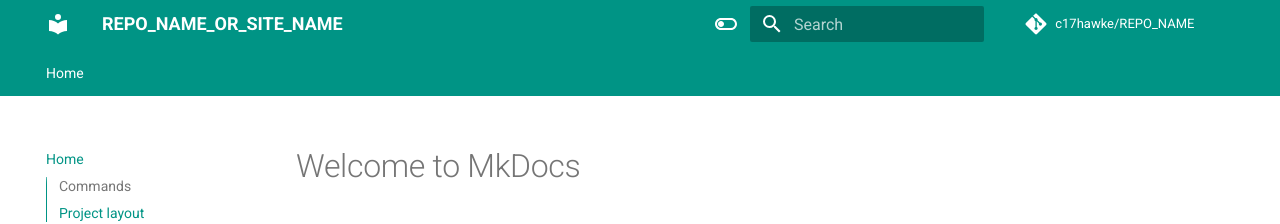
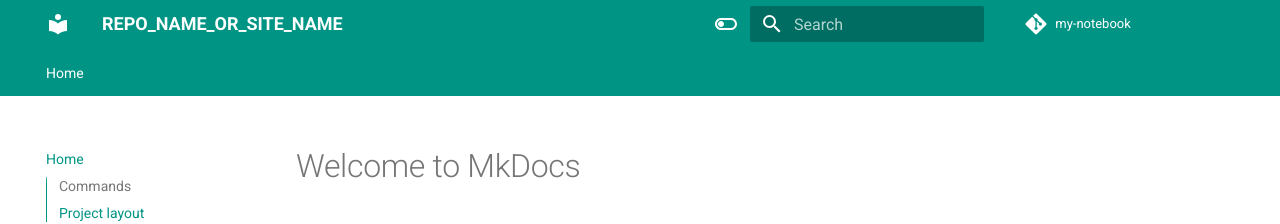
Before and after one commit to Crystalhhc/my-notebook, an MkDocs documentation site: the page built from docs/index.md, in a window 1280 px wide. Shown: the top 224 px of the page. Built offline with MkDocs 1.6.1 and Material for MkDocs 9.7.7, drawn with Linux system fonts in a browser that asks for light colours; comment, search, counter and statistics services are not loaded.

Commit message:
modified:   mkdocs.yml

```diff
--- a/mkdocs.yml
+++ b/mkdocs.yml
@@ -4,13 +4,13 @@
 nav:
   - Home: index.md
 
-site_author: Sunny Bhaveen Chandra
+site_author: Crystal Chen
 site_description: >-
   DESCRIPTION
 
 # Repository
-repo_name: c17hawke/REPO_NAME
-repo_url: https://github.com/c17hawke/REPO_NAME
+repo_name: my-notebook
+repo_url: https://github.com/Crystalhhc/my-notebook
 
 # Configuration
 theme:
@@ -39,13 +39,13 @@
 extra:
   social:
     - icon: fontawesome/brands/github-alt
-      link: https://github.com/c17hawke
+      link: https://github.com/Crystalhhc
     - icon: fontawesome/brands/twitter
-      link: https://twitter.com/c17hawke
+      link: https://twitter.com/crystalhhc
     - icon: fontawesome/brands/linkedin
-      link: https://linkedin.com/in/c17hawke
+      link: https://linkedin.com/tw/crystalhhc
     - icon: fontawesome/brands/instagram
-      link: https://www.instagram.com/c17hawke/
+      link: https://www.instagram.com/crystalhhc/
 
 extra_javascript:
   - javascripts/mathjax.js
```
